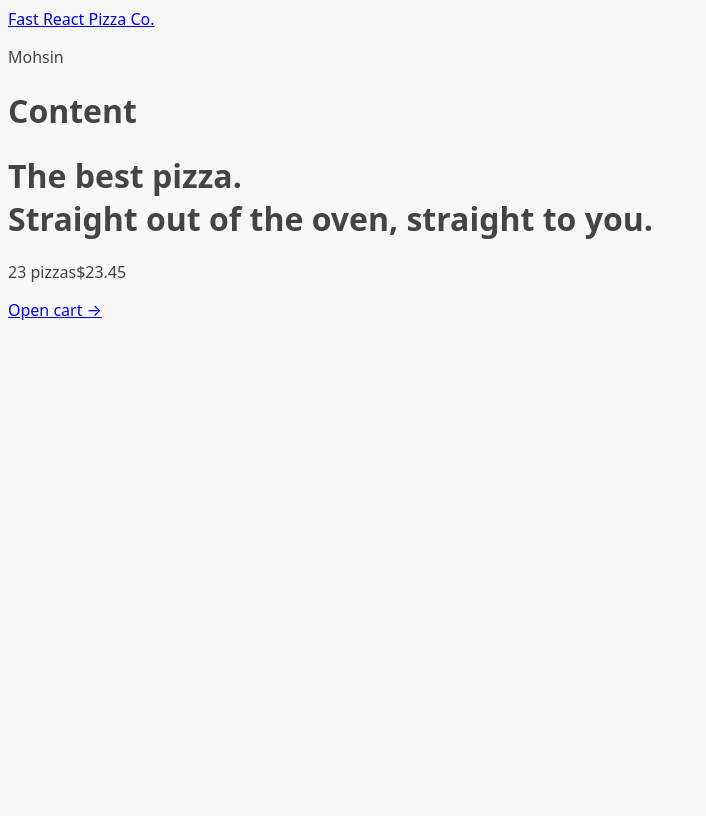
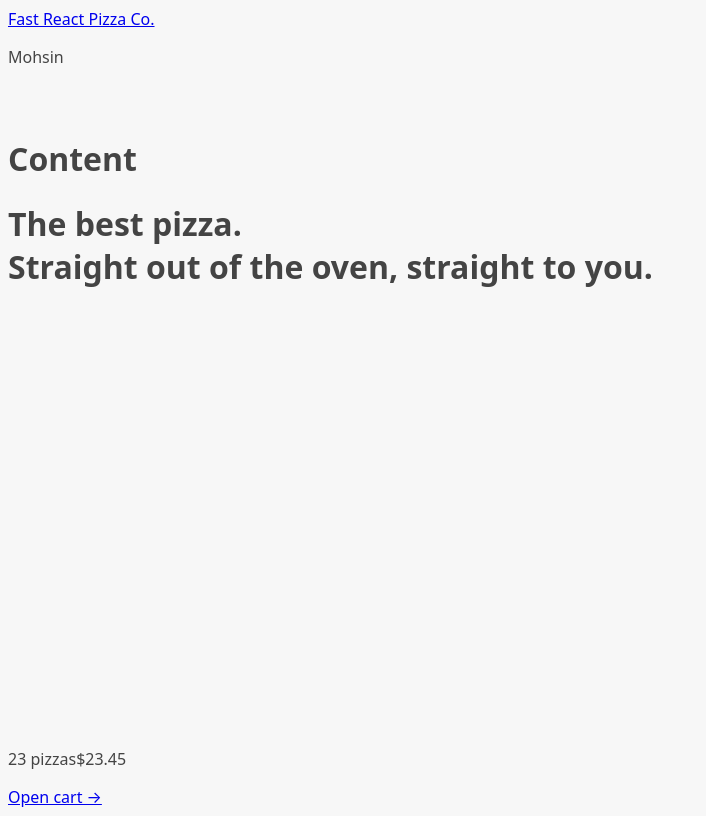
Before and after one commit to nax4t/fast-pizza, a React (Vite) app: page / in a window 1280 px wide. Shown: the whole page, without its empty margins (0-706 px from the left). Built offline with nearby package versions, Linux system fonts and the light colour scheme.

Commit message:
implemented loading state and loading icon

```diff
--- a/src/features/menu/Menu.jsx
+++ b/src/features/menu/Menu.jsx
@@ -4,7 +4,6 @@
 
 function Menu() {
   const menu = useLoaderData()
-  console.log(menu)
 
   return <ul>
     {menu.map(pizza => <MenuItem pizza={pizza} key={pizza.id} />)}
--- a/src/ui/AppLayout.jsx
+++ b/src/ui/AppLayout.jsx
@@ -1,11 +1,17 @@
 import React from 'react'
 import Header from './Header'
 import CartOverview from './../features/cart/CartOverview';
-import { Outlet } from 'react-router-dom';
+import { Outlet, useNavigation } from 'react-router-dom';
+import Loader from './Loader';
 
 function AppLayout() {
+  const navigation = useNavigation()
+  const isLoading = navigation.state === 'loading'
+
   return (
-    <div>
+    <div className='layout'>
+      {isLoading && <Loader />}
+
       <Header />
 
       <main>
--- /dev/null
+++ b/src/ui/Loader.jsx
@@ -0,0 +1,9 @@
+import React from 'react'
+
+function Loader() {
+  return (
+    <div className='loader'></div>
+  )
+}
+
+export default Loader
```
